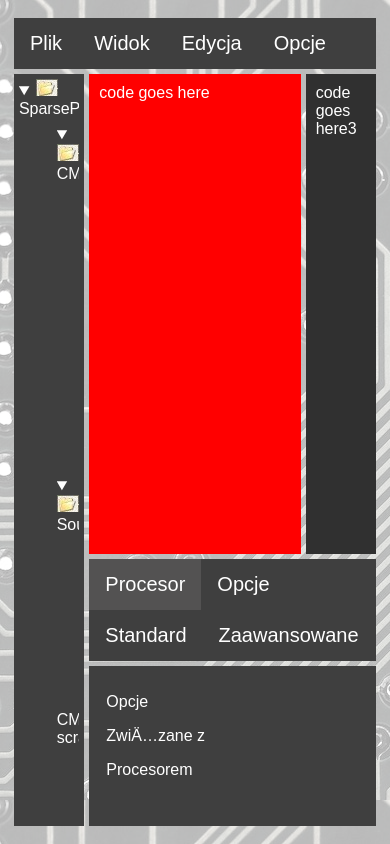
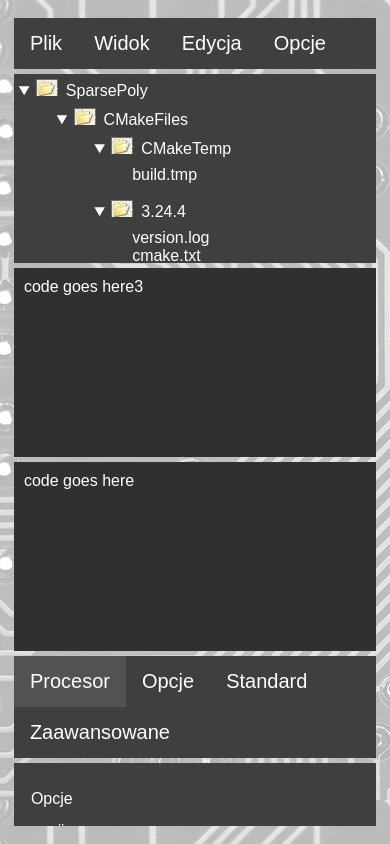
Before and after one commit to monty930/monty930.github.io, a PHP site: page / in a window 390 px wide. Run offline with PHP 8.4, Linux system fonts and the light colour scheme.

Commit message:
Added compressed

```diff
--- a/style.css
+++ b/style.css
@@ -228,13 +228,15 @@ details[open]>summary:before {
         right: 1%;
         bottom: 1%;
 
-        grid-template-columns: 10fr 30fr 10fr;
-        grid-template-rows: min-content 30fr min-content 10fr;
+        grid-template-columns: 1fr;
+        grid-template-rows: min-content 30fr 30fr 30fr 10fr 10fr;
 
         display: grid;
         gap: 5px;
         background-color: transparent;
         padding: 10px;
+
+        overflow: scroll;
     }
 
     .grid-item {
@@ -250,45 +252,45 @@ details[open]>summary:before {
         background-color: transparent;
         padding: 0;
         font-size: x-large;
-        grid-column: 1 / span 3;
+        grid-column: 1;
         grid-row: 1;
     }
 
     .grid-item-file-structure {
         grid-column: 1;
-        grid-row: 2 / span 3;
+        grid-row: 2;
         overflow: scroll;
     }
 
     .grid-item-bookmarks {
         background-color: transparent;
         padding: 0;
-        grid-column: 2 / span 2;
-        grid-row: 3;
+        grid-column: 1;
+        grid-row: 5;
     }
 
     .grid-item-code-fragment {
         background-color: var(--code-background-color);
         padding: 10px;
         text-align: left;
-        grid-column: 3;
-        grid-row: 2;
+        grid-column: 1;
+        grid-row: 3;
     }
 
     .grid-item-code {
-        background-color: red;
+        background-color: var(--code-background-color);
         padding: 10px;
         text-align: left;
         text-align: left;
-        grid-column: 2;
-        grid-row: 2;
+        grid-column: 1;
+        grid-row: 4;
     }
 
     .grid-item-options {
         font-size: medium;
         text-align: left;
-        grid-column: 2 / span 2;
-        grid-row: 4;
+        grid-column: 1;
+        grid-row: 6;
         overflow: scroll;
     }
 }
```
